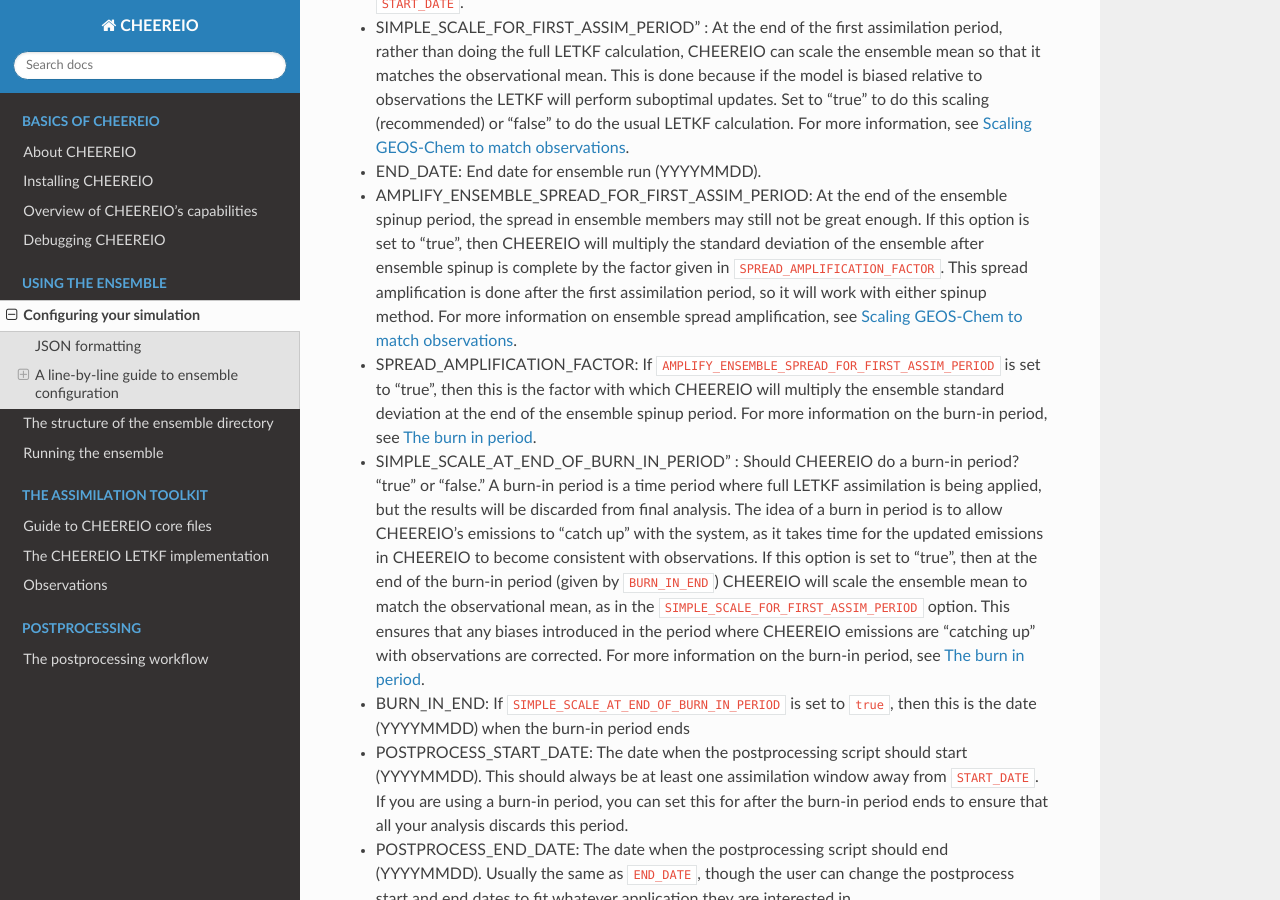
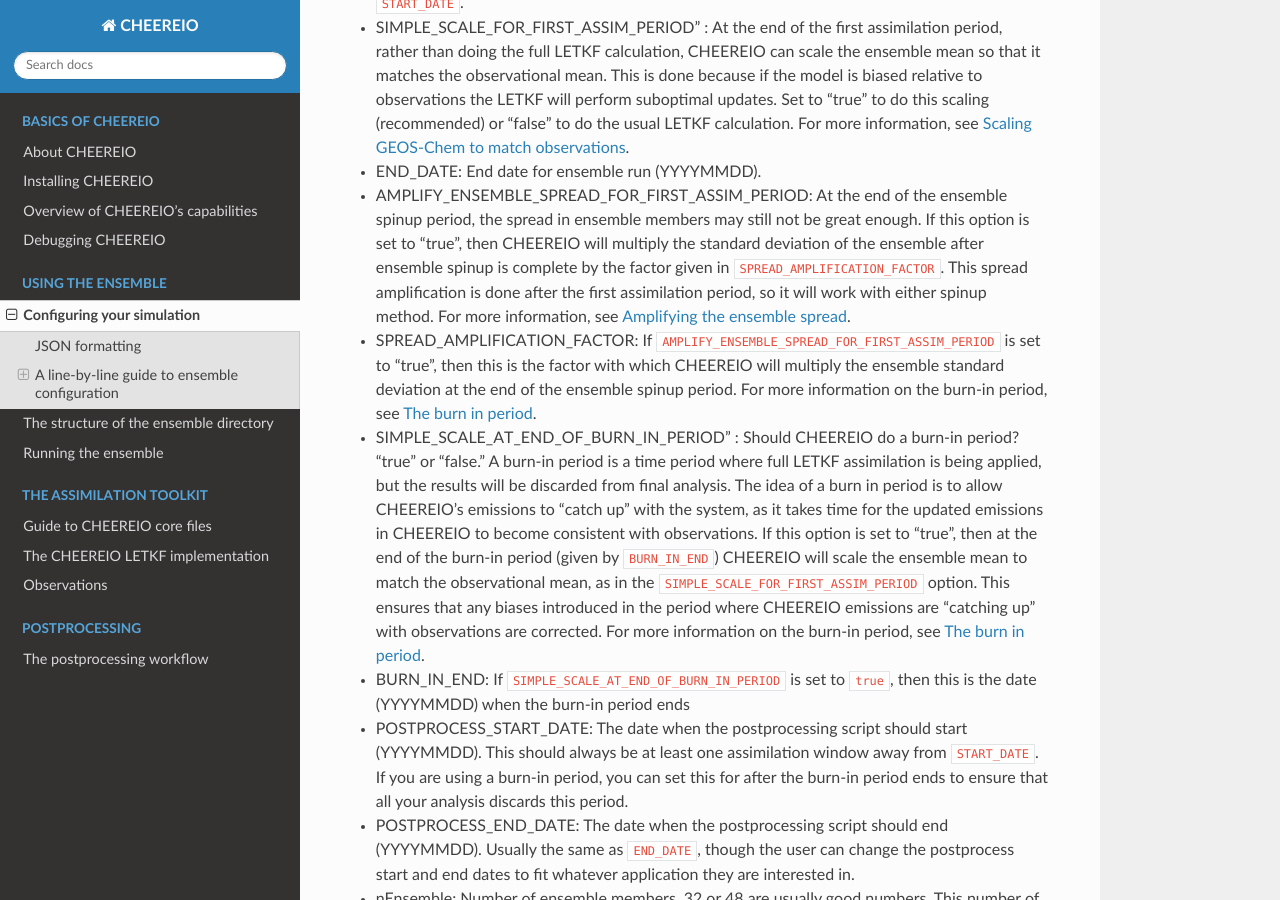
Before and after one commit to drewpendergrass/CHEEREIO, a Sphinx documentation site: the page built from docs/The-ensemble-configuration-file.rst, in a window 1280 px wide and 900 px high, scrolled down 4069 px. Built offline with Sphinx 7.4.7 and the Read the Docs theme 2.0.0, drawn with Linux system fonts in a browser that asks for light colours.

Commit message:
update internal links

```diff
--- a/docs/The-ensemble-configuration-file.rst
+++ b/docs/The-ensemble-configuration-file.rst
@@ -104,7 +104,7 @@
 * ASSIM_START_DATE: Date where assimilation begins (YYYYMMDD). This option allows you to run the first assimilation period for an extra long time (although the assimilation window remains the same), effectively providing an ensemble-wide spinup. For more information on this ensemble spinup option, see :ref:`Run Ensemble Spinup Simulations`. If you have set ``DO_ENS_SPINUP`` to ``true``, then you should set this date to be one assimilation window later than ``START_DATE``.
 * SIMPLE_SCALE_FOR_FIRST_ASSIM_PERIOD" : At the end of the first assimilation period, rather than doing the full LETKF calculation, CHEEREIO can scale the ensemble mean so that it matches the observational mean. This is done because if the model is biased relative to observations the LETKF will perform suboptimal updates. Set to "true" to do this scaling (recommended) or "false" to do the usual LETKF calculation. For more information, see :ref:`Simple scale`.
 * END_DATE: End date for ensemble run (YYYYMMDD).
-* AMPLIFY_ENSEMBLE_SPREAD_FOR_FIRST_ASSIM_PERIOD: At the end of the ensemble spinup period, the spread in ensemble members may still not be great enough. If this option is set to "true", then CHEEREIO will multiply the standard deviation of the ensemble after ensemble spinup is complete by the factor given in ``SPREAD_AMPLIFICATION_FACTOR``. This spread amplification is done after the first assimilation period, so it will work with either spinup method. For more information on ensemble spread amplification, see :ref:`Simple scale`.
+* AMPLIFY_ENSEMBLE_SPREAD_FOR_FIRST_ASSIM_PERIOD: At the end of the ensemble spinup period, the spread in ensemble members may still not be great enough. If this option is set to "true", then CHEEREIO will multiply the standard deviation of the ensemble after ensemble spinup is complete by the factor given in ``SPREAD_AMPLIFICATION_FACTOR``. This spread amplification is done after the first assimilation period, so it will work with either spinup method. For more information, see :ref:`Spread amplification`.
 * SPREAD_AMPLIFICATION_FACTOR: If ``AMPLIFY_ENSEMBLE_SPREAD_FOR_FIRST_ASSIM_PERIOD`` is set to "true", then this is the factor with which CHEEREIO will multiply the ensemble standard deviation at the end of the ensemble spinup period. For more information on the burn-in period, see :ref:`Burn in period`.
 * SIMPLE_SCALE_AT_END_OF_BURN_IN_PERIOD" : Should CHEEREIO do a burn-in period? "true" or "false." A burn-in period is a time period where full LETKF assimilation is being applied, but the results will be discarded from final analysis. The idea of a burn in period is to allow CHEEREIO's emissions to "catch up" with the system, as it takes time for the updated emissions in CHEEREIO to become consistent with observations. If this option is set to "true", then at the end of the burn-in period (given by ``BURN_IN_END``) CHEEREIO will scale the ensemble mean to match the observational mean, as in the ``SIMPLE_SCALE_FOR_FIRST_ASSIM_PERIOD`` option. This ensures that any biases introduced in the period where CHEEREIO emissions are "catching up" with observations are corrected. For more information on the burn-in period, see :ref:`Burn in period`.
 * BURN_IN_END: If ``SIMPLE_SCALE_AT_END_OF_BURN_IN_PERIOD`` is set to ``true``, then this is the date (YYYYMMDD) when the burn-in period ends
```
